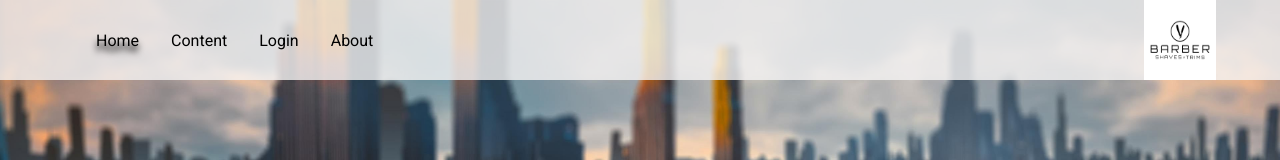
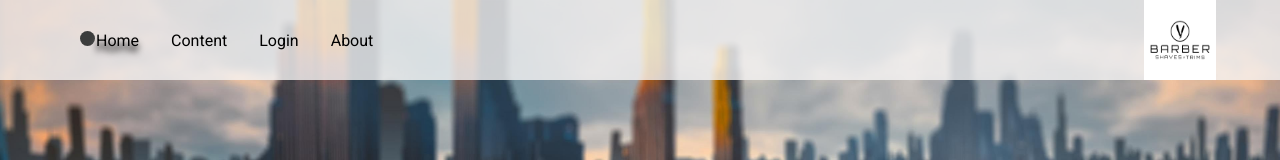
Before and after one commit to XxSharkDesertxX/MainProject, a Nuxt app: page / in a window 1280 px wide. Shown: the top 160 px of the page. Built offline with nearby package versions, Linux system fonts and the light colour scheme; a web font is replaced by a local one.

Commit message:
change style hader

```diff
--- a/components/Header/index.vue
+++ b/components/Header/index.vue
@@ -1,6 +1,6 @@
 <template>
     <div>
-        <div class="container_header">
+        <div class="container_header" @mousemove="mosepoinser()">
 
 
 
@@ -17,9 +17,9 @@
             <li>
                 <nuxt-link to="/About" class="nxt_link_header">About</nuxt-link>
             </li>
+
+        <div class="pointer"></div>
         </ul>
-
-
 
 
         <div class="logo_header">
@@ -65,6 +65,13 @@ export default {
                 data.style.width="0%"
                 this.istrue = true
             }
+        },
+        mosepoinser(){
+            let pointer = document.querySelector(".pointer");
+            document.addEventListener("mousemove",function (e) {
+                pointer.style.left = e.pageX +'px';
+                pointer.style.top = e.pageY +'px'
+            })
         }
     },
 }
@@ -120,6 +127,18 @@ export default {
     .icon_mnue_bar{
         display: none;
     }
+    .pointer{
+        width: 15px; height: 15px;
+        background-color: #fff;
+        position: fixed;
+        border-radius: 50%;
+        mix-blend-mode: difference;
+        pointer-events: none;
+        transition: all .2s;
+    }
+    .mnue_container li:hover ~ .pointer{
+        transform: scale(3);
+    }
 
     @media screen and (max-width:700px) {
        .container_header{
```
